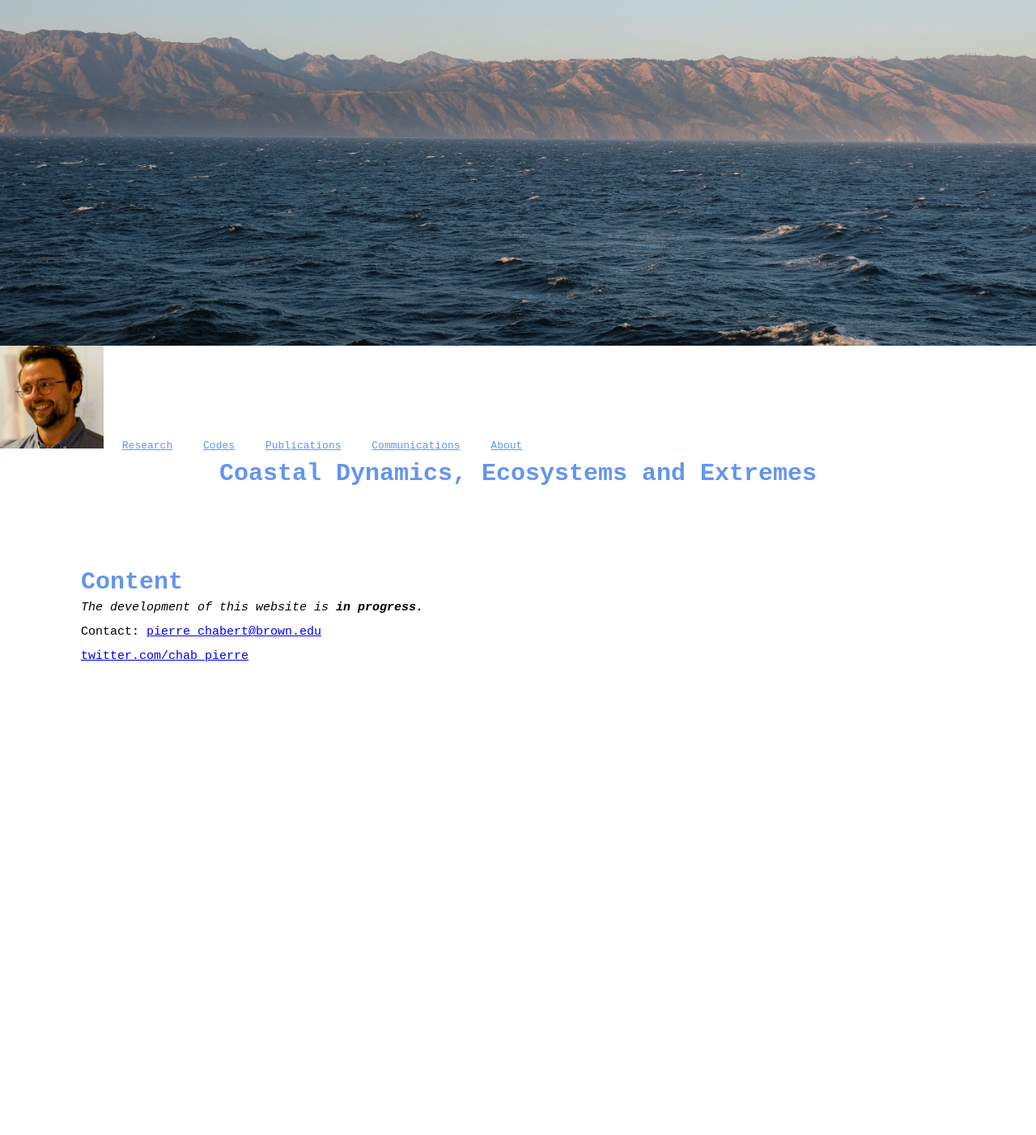
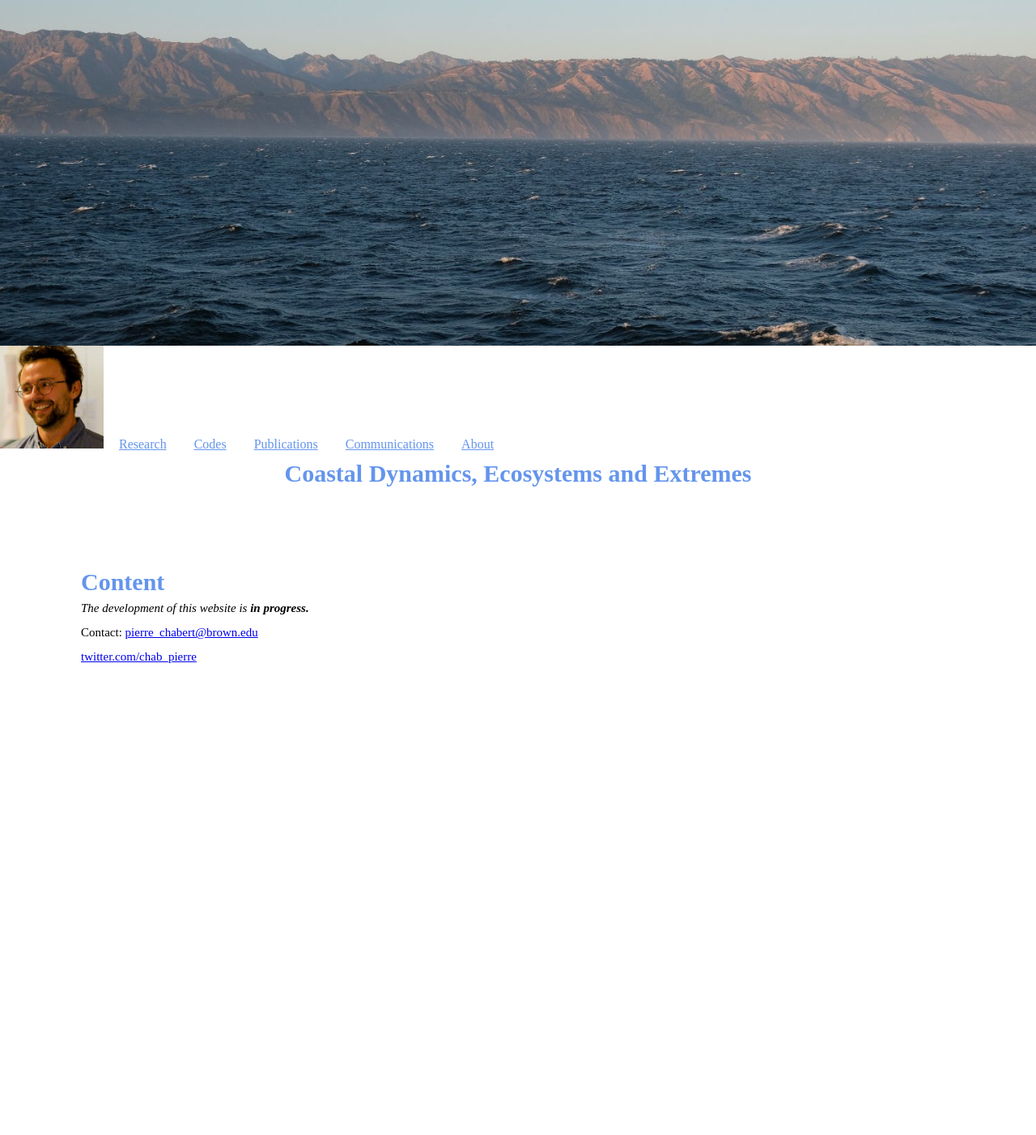
Before and after one commit to pierrechabert/pierrechabert.github.io, a Jekyll site: the page index.html, which Jekyll copies as it is, in a window 1280 px wide. Shown: the whole page at 81% size. Built offline with Jekyll 4.4.1, drawn with Linux system fonts in a browser that asks for light colours.

Commit message:
Update index.html

```diff
--- a/index.html
+++ b/index.html
@@ -21,7 +21,7 @@
         }
      * {
  font-size: 100%;
- font-family: monospace;
+ font-family: Awesome;
 }
     </style>
     <meta charset="utf-8">
@@ -30,6 +30,8 @@
 
   </head>
 
+
+ <!-- monospace -->
 
   <body>
     <body>
```
